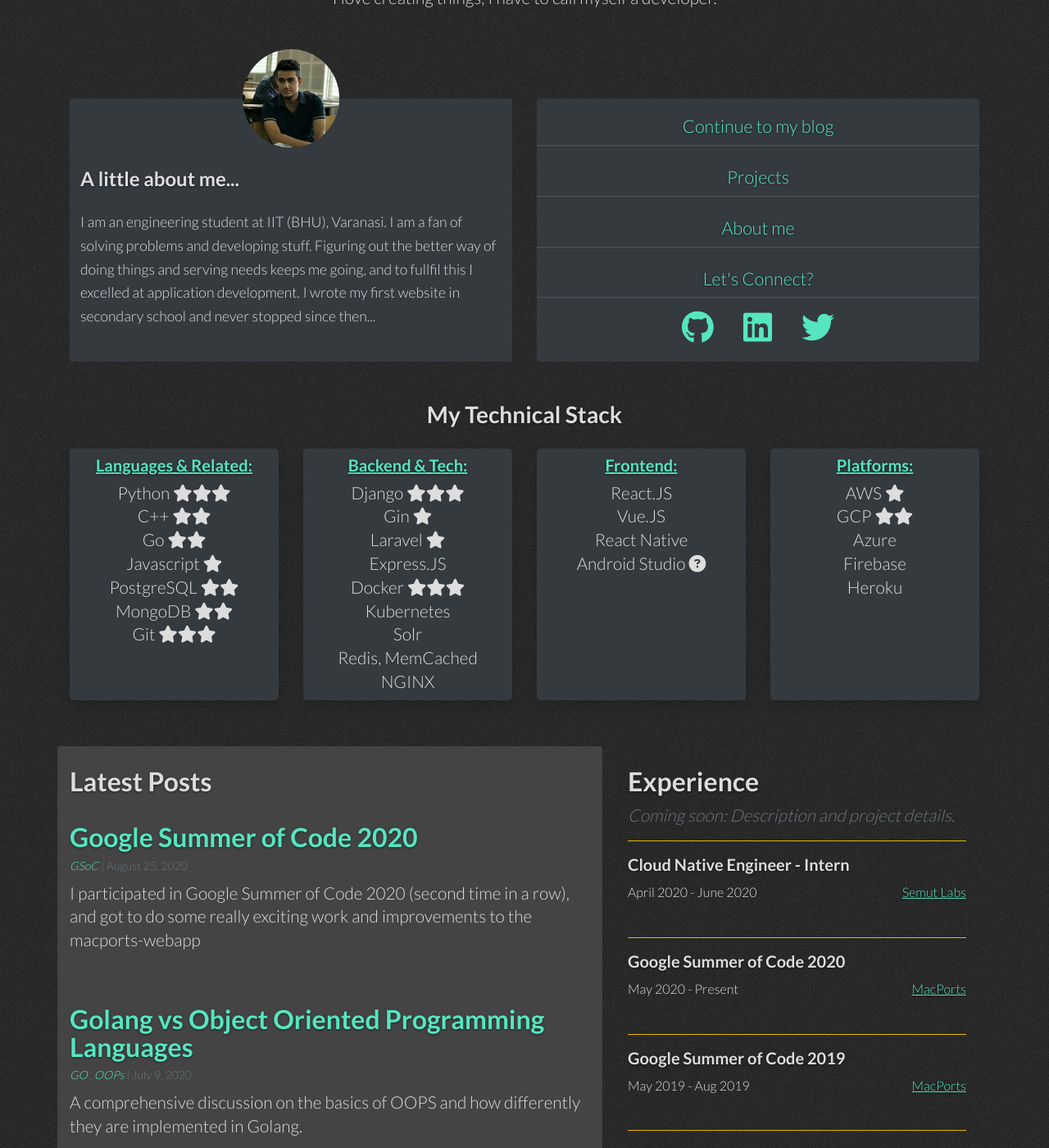
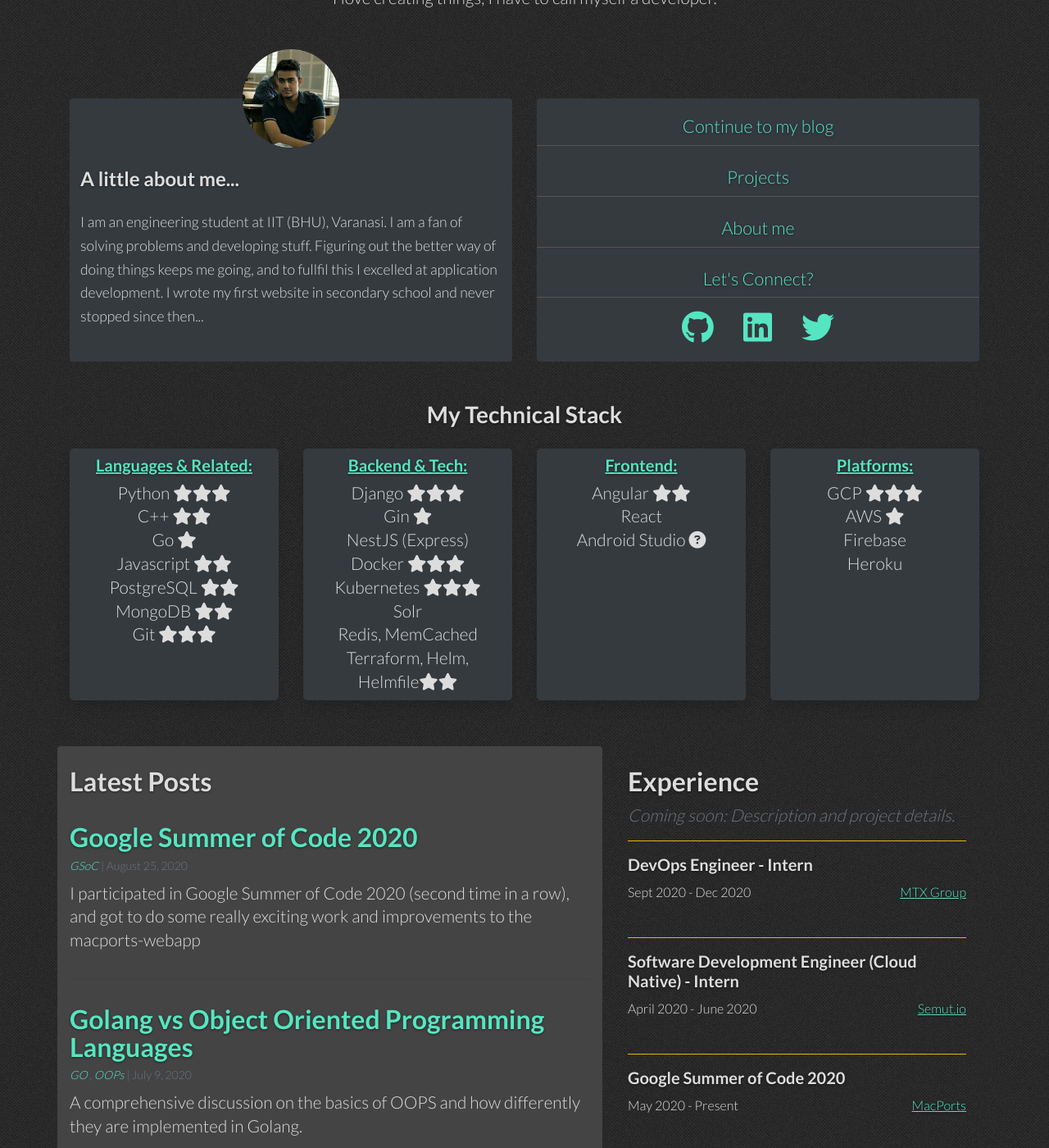
Before and after one commit to arjunsalyan/arjunsalyan.github.io, a Jekyll site: the page built from index.html, in a window 1280 px wide and 1400 px high, scrolled down 203 px. Shown: the whole window at 82% size. Built offline with Jekyll 4.4.1, drawn with Linux system fonts in a browser that asks for light colours; nearby versions of some CDN libraries.

Commit message:
Update tech stack and experience

```diff
--- a/_layouts/default.html
+++ b/_layouts/default.html
@@ -22,7 +22,7 @@
 						<div class="col-12 p-4 text-md-left text-center">
 							<h4 class="text-dark mb-4 px-1 font-weight-bold">A little about me...</h5>
 							<p class="text-secondary px-1" style="font-size: 1.1rem !important">I am an engineering student at IIT (BHU), Varanasi. I am a fan of solving problems and
-							developing stuff. Figuring out the better way of doing things and serving needs keeps me going, and to fullfil
+							developing stuff. Figuring out the better way of doing things keeps me going, and to fullfil
 							this I excelled at application development. I wrote my first website in secondary school and never stopped since then...
 							</p>
 						</div>
@@ -69,8 +69,8 @@
 				<h5 class="text-underlined text-warning">Languages & Related:</h5>
 				<p class="my-0">Python <i class="fa fa-star"></i><i class="fa fa-star"></i><i class="fa fa-star"></i></p>
 				<p class="my-0">C++ <i class="fa fa-star"></i><i class="fa fa-star"></i></p>
-				<p class="my-0">Go <i class="fa fa-star"></i><i class="fa fa-star"></i></p>
-				<p class="my-0">Javascript <i class="fa fa-star"></i></p>
+				<p class="my-0">Go <i class="fa fa-star"></i></p>
+				<p class="my-0">Javascript <i class="fa fa-star"></i><i class="fa fa-star"></i></p>
 				<p class="my-0">PostgreSQL <i class="fa fa-star"></i><i class="fa fa-star"></i></p>
 				<p class="my-0">MongoDB <i class="fa fa-star"></i><i class="fa fa-star"></i></p>
 				<p class="my-0">Git <i class="fa fa-star"></i><i class="fa fa-star"></i><i class="fa fa-star"></i></p>
@@ -81,30 +81,27 @@
 				<h5 class="text-underlined text-warning">Backend & Tech:</h5>
 				<p class="my-0">Django <i class="fa fa-star"></i><i class="fa fa-star"></i><i class="fa fa-star"></i></p>
 				<p class="my-0">Gin <i class="fa fa-star"></i></p>
-				<p class="my-0">Laravel <i class="fa fa-star"></i></p>
-				<p class="my-0">Express.JS</p>
+				<p class="my-0">NestJS (Express)</p>
 				<p class="my-0">Docker <i class="fa fa-star"></i><i class="fa fa-star"></i><i class="fa fa-star"></i></p>
-				<p class="my-0">Kubernetes</p>
+				<p class="my-0">Kubernetes <i class="fa fa-star"></i><i class="fa fa-star"></i><i class="fa fa-star"></i></p>
 				<p class="my-0">Solr</p>
 				<p class="my-0">Redis, MemCached</p>
-				<p class="my-0">NGINX</p>
+				<p class="my-0">Terraform, Helm, Helmfile<i class="fa fa-star"></i><i class="fa fa-star"></i></p>
 				</div>
 			</div>
 			<div class="col-md-3 mt-3">
 				<div style="height: 100%;" class="col-12 bg-light rounded-lg py-2 shadow">
 				<h5 class="text-underlined text-warning">Frontend:</h5>
-				<p class="my-0">React.JS</p>
-				<p class="my-0">Vue.JS</p>
-				<p class="my-0">React Native</p>
+				<p class="my-0">Angular  <i class="fa fa-star"></i><i class="fa fa-star"></i></p>
+				<p class="my-0">React</p>
 				<p class="my-0">Android Studio <i class="fa fa-question-circle"></i></p>
 				</div>
 			</div>
 			<div class="col-md-3 mt-3">
 				<div style="height: 100%;" class="col-12 bg-light rounded-lg py-2 shadow">
 				<h5 class="text-underlined text-warning">Platforms:</h5>
+				<p class="my-0">GCP <i class="fa fa-star"></i><i class="fa fa-star"></i><i class="fa fa-star"></i></p>
 				<p class="my-0">AWS <i class="fa fa-star"></i></p>
-				<p class="my-0">GCP <i class="fa fa-star"></i><i class="fa fa-star"></i></p>
-				<p class="my-0">Azure</p>
 				<p class="my-0">Firebase</p>
 				<p class="my-0">Heroku</p>
 				</div>
--- a/index.html
+++ b/index.html
@@ -28,8 +28,12 @@ home: True
         <p class="text-italic text-muted">Coming soon: Description and project details.</p>
         <hr style="background-color: #fc0">
         <div class="expr-list-item">
-          <h5 class="text-dark">Cloud Native Engineer - Intern</h5>
-          <p style="font-size:1rem !important" class="my-0 text-secondary">April 2020 - June 2020 <span class="float-right text-warning text-underlined">Semut Labs</span></p>
+          <h5 class="text-dark">DevOps Engineer - Intern</h5>
+          <p style="font-size:1rem !important" class="my-0 text-secondary">Sept 2020 - Dec 2020 <span class="float-right text-warning text-underlined">MTX Group</span></p>
+        </div><br><hr style="background-color: #fc0">
+        <div class="expr-list-item">
+          <h5 class="text-dark">Software Development Engineer (Cloud Native) - Intern</h5>
+          <p style="font-size:1rem !important" class="my-0 text-secondary">April 2020 - June 2020 <span class="float-right text-warning text-underlined">Semut.io</span></p>
         </div>
         <br><hr style="background-color: #fc0">
         <div class="expr-list-item">
```
